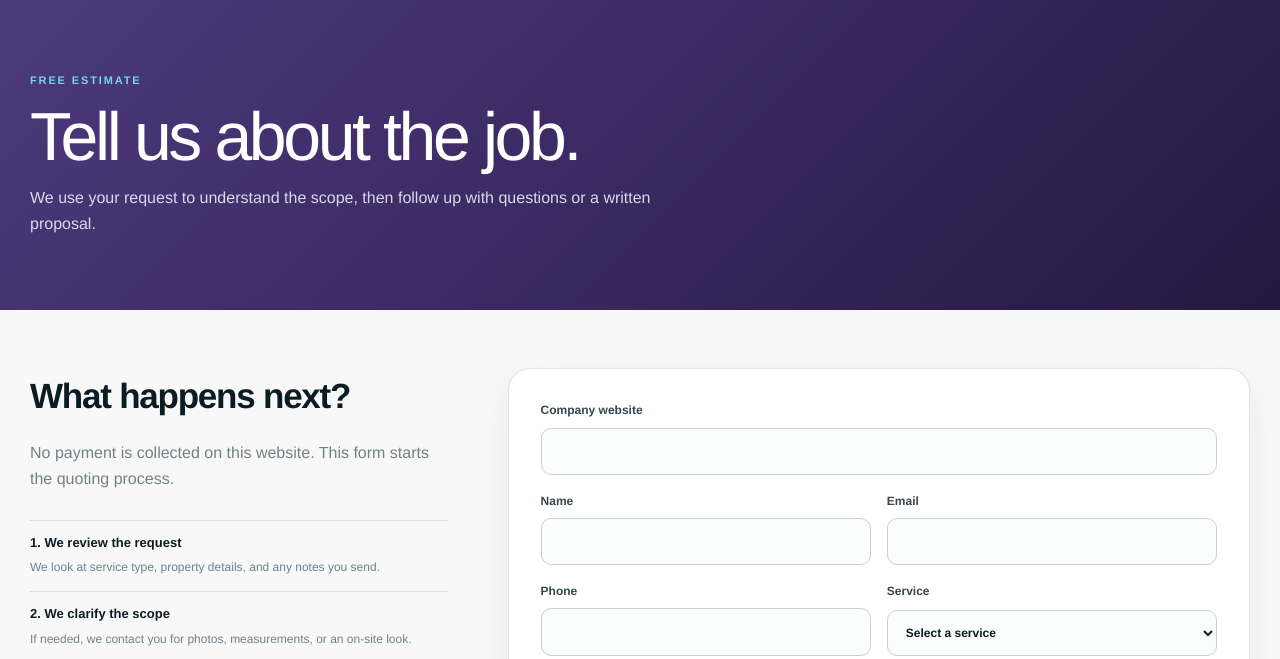
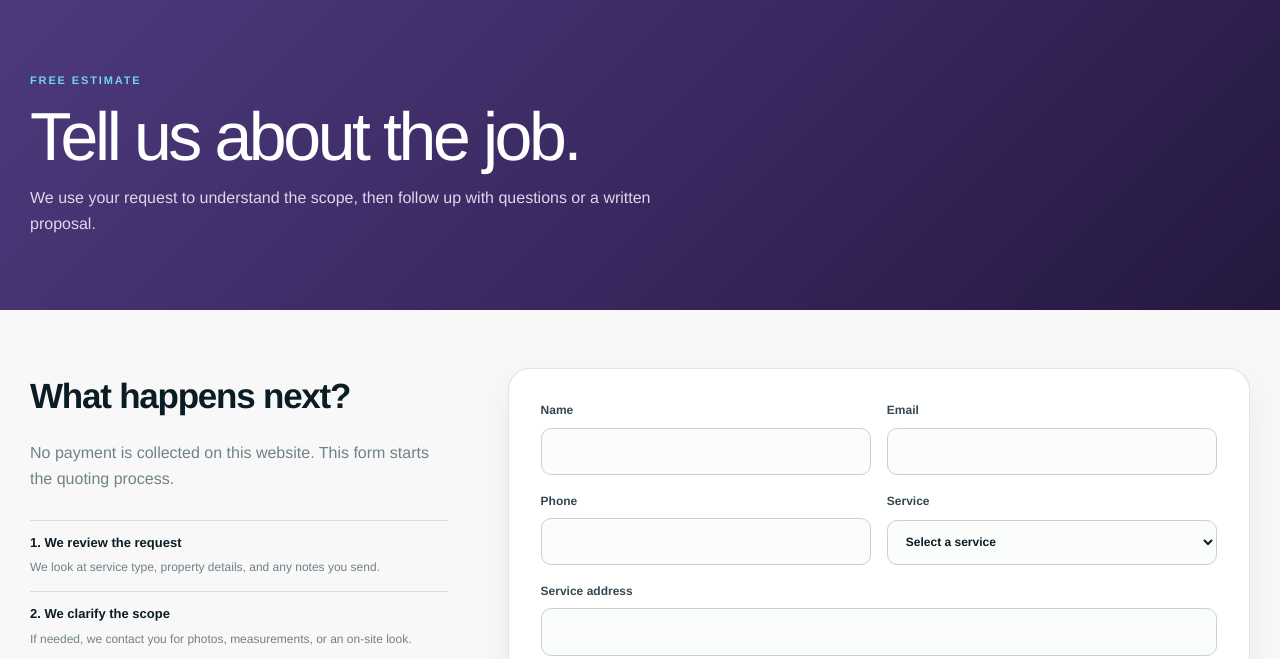
Before and after one commit to Wa-rgb-oss/CFWW, a plain HTML site: page get-a-quote/index.html in a window 1280 px wide. Shown: the part 96-755 px from the top of the page. Drawn offline with Linux system fonts and the light colour scheme; a script that the page names is missing.

Commit message:
Hide quote form spam trap

```diff
--- a/styles.css
+++ b/styles.css
@@ -881,3 +881,12 @@ textarea { resize: vertical; }
     font-size: 20px;
   }
 }
+
+
+.quote-honeypot {
+  position: absolute !important;
+  left: -10000px !important;
+  width: 1px !important;
+  height: 1px !important;
+  overflow: hidden !important;
+}
```
